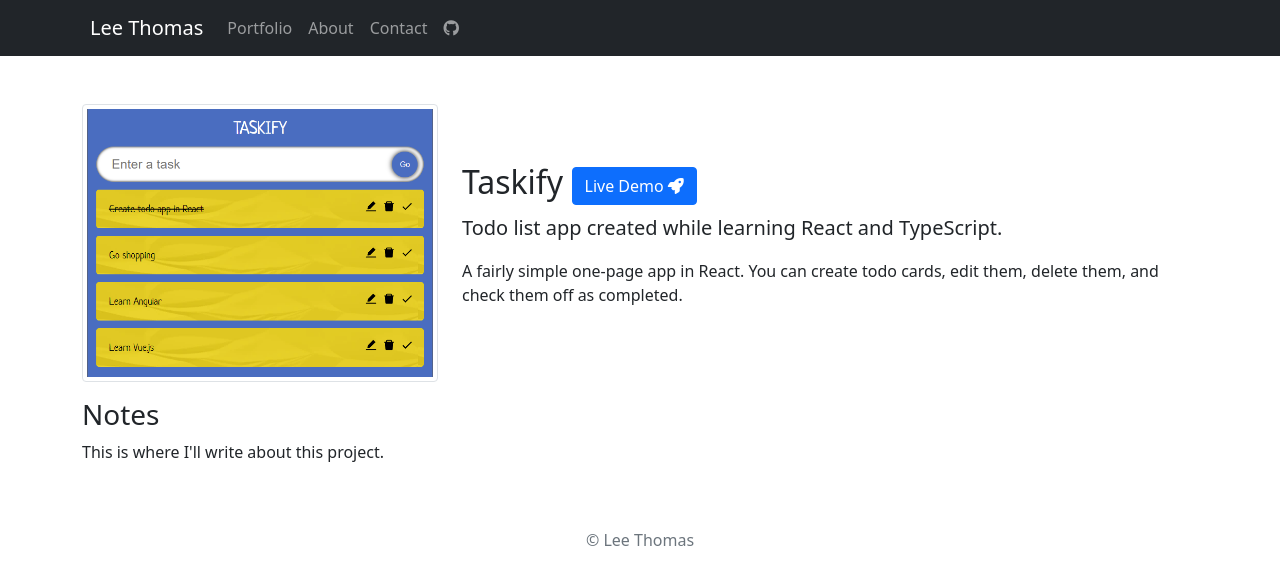
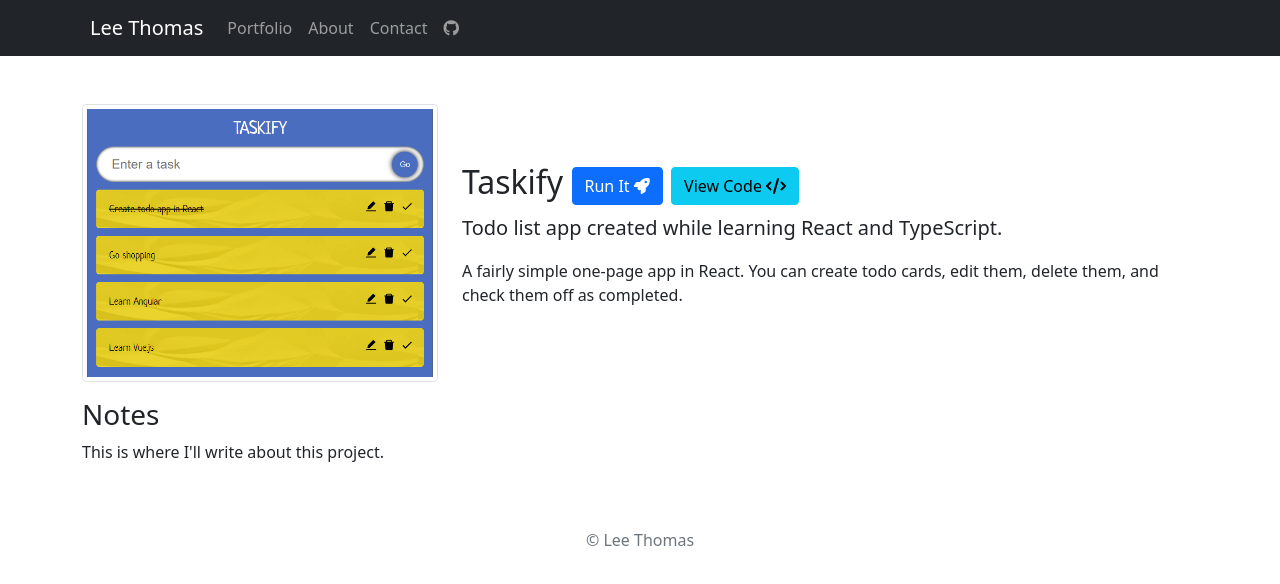
Before and after one commit to ahluka/ahluka.github.io, a plain HTML site: page portfolio/taskify.html in a window 1280 px wide. Drawn offline with nearby package versions, Linux system fonts and the light colour scheme.

Commit message:
Added "View Code" button to Taskify page.

```diff
--- a/portfolio/taskify.html
+++ b/portfolio/taskify.html
@@ -69,7 +69,13 @@
           <h2>
             Taskify
             <a href="../apps/taskify/index.html" class="btn btn-primary"
-              >Live Demo <i class="fa-solid fa-rocket"></i
+              >Run It <i class="fa-solid fa-rocket"></i
+            ></a>
+            <a
+              href="https://github.com/ahluka/learning-snippets/tree/main/react/taskify/src"
+              class="btn btn-info"
+              target="_blank"
+              >View Code <i class="fa-solid fa-code"></i
             ></a>
           </h2>
 
```
